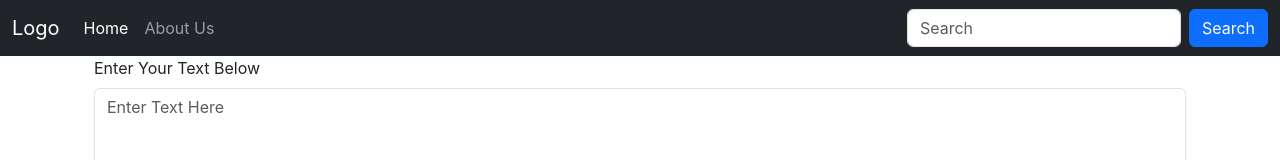
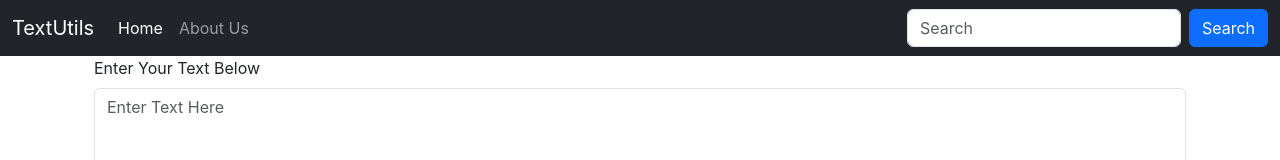
Before and after one commit to rizwanahmad8311/TextUtils, a React (Create React App) app: page / in a window 1280 px wide. Shown: the top 160 px of the page. Built offline with nearby package versions, Linux system fonts and the light colour scheme.

Commit message:
Logo Changed

```diff
--- a/src/App.js
+++ b/src/App.js
@@ -5,7 +5,7 @@ import TextForm from './components/TextForm';
 function App() {
   return (
     <>
-      <NavBar title="Logo" aboutText="About Us" />
+      <NavBar title="TextUtils" aboutText="About Us" />
       <div className="container">
       <TextForm title="Enter Your Text Below" placeholder="Enter Text Here" />
       {/* <About/> */}
```
